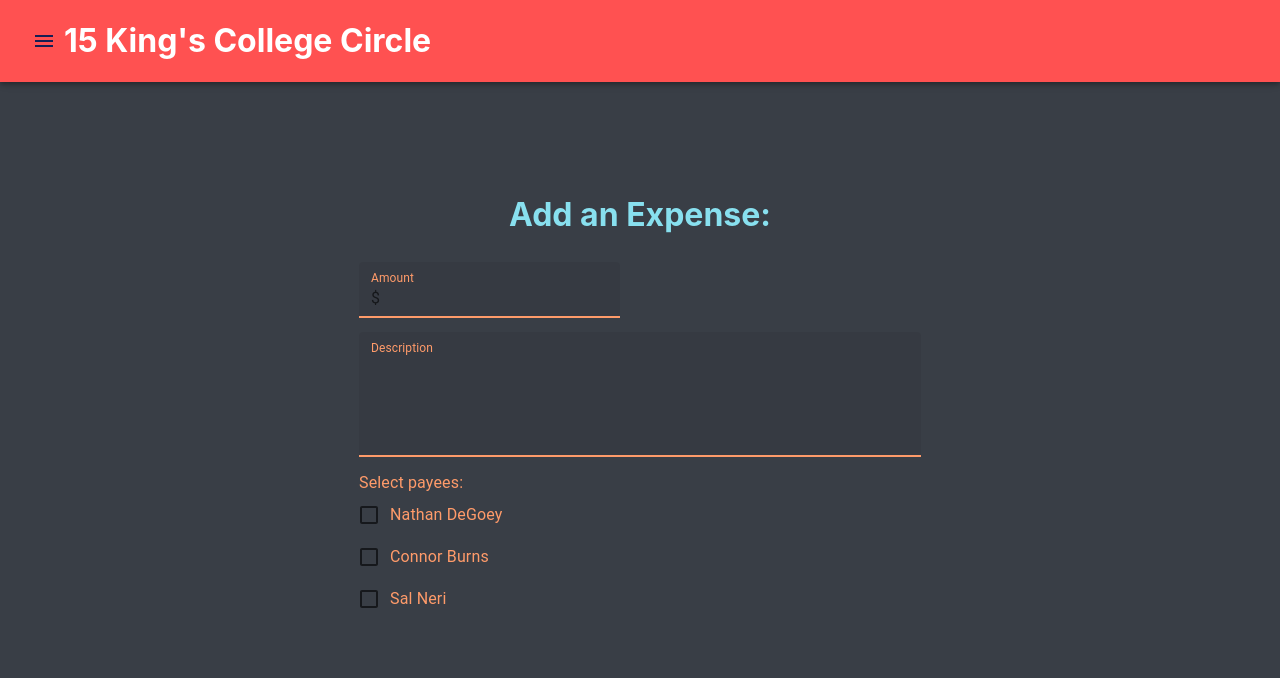
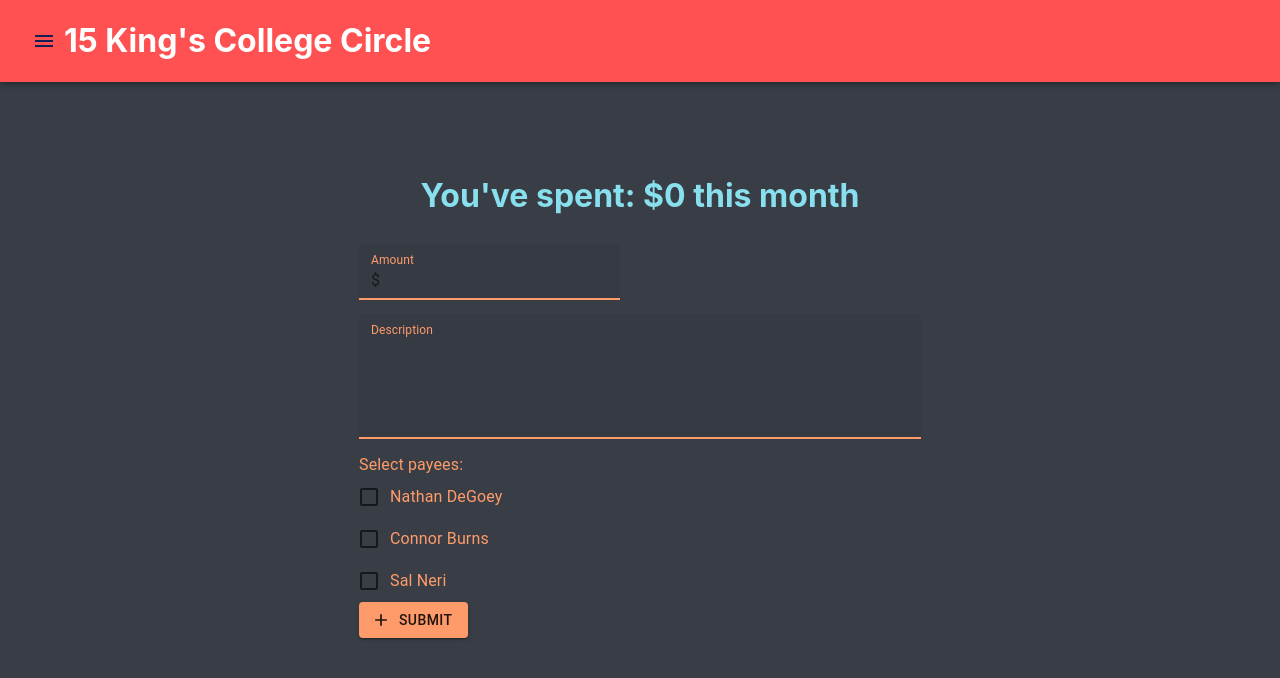
Before and after one commit to connorburns19/HouseMate, a React (Create React App) app in the folder house_mate/: page /add-expense in a window 1280 px wide. Shown: the top 678 px of the page. Built offline with nearby package versions, Linux system fonts and the light colour scheme.

Commit message:
passed down user prop to add expense page

```diff
--- a/house_mate/src/AddExpense/AddExpense.css
+++ b/house_mate/src/AddExpense/AddExpense.css
@@ -30,3 +30,7 @@
 .add-expense__form h4{
     color:whitesmoke;
 }
+
+.add-expense__button{
+    margin:100px;
+}
--- a/house_mate/src/AddExpense/AddExpense.js
+++ b/house_mate/src/AddExpense/AddExpense.js
@@ -14,14 +14,18 @@ import {
   FormControlLabel,
 } from "@mui/material";
 
-function AddExpense() {
+import Button from "@mui/material/Button";
+import AddIcon from "@mui/icons-material/Add";
+
+function AddExpense({users}) {
+
   return (
     <div className="main-page main-page--dark">
       <ThemeProvider theme={theme}>
         <NavBar />
         <div className="add-expense-wrapper" color="primary">
           <div className="main-page__title title-color--primary">
-            <h1>Add an Expense:</h1>
+            <h1>You've spent: ${users.expenses} this month</h1>
           </div>
           <div className="add-expense__form">
             <FormControl
@@ -86,6 +90,15 @@ function AddExpense() {
                 }
               />
             </FormGroup>
+            <Button
+              startIcon={<AddIcon />}
+              color="secondary"
+              variant="contained"
+              className="add-expense__button"
+            >
+              Submit
+            </Button>
+
           </div>
         </div>
       </ThemeProvider>
--- a/house_mate/src/App.js
+++ b/house_mate/src/App.js
@@ -31,7 +31,7 @@ function App() {
               startIcon={<AddIcon />}
               color="secondary"
               variant="contained"
-              className="landing-page__button button--color-green"
+              className="landing-page__button"
             >
               <h1>Add Expenses</h1>
             </Button>
--- a/house_mate/src/Objects/Users.js
+++ b/house_mate/src/Objects/Users.js
@@ -24,7 +24,7 @@ const users = [
     name: "user",
     phone: "999 999 9999",
     houses: [0, 1, 2],
-    expenses: [],
+    expenses: [0],
     type: "User",
     currUser: true,
   },
--- a/house_mate/src/index.js
+++ b/house_mate/src/index.js
@@ -9,6 +9,7 @@ import HousePage from './Houses/HousePage';
 import { BrowserRouter, Routes, Route, Router} from "react-router-dom";
 import NavBar from './NavBar/NavBar';
 import Profile from './Profile'
+import users from './Objects/Users';
 
 ReactDOM.render(
   <React.StrictMode>
@@ -16,7 +17,7 @@ ReactDOM.render(
       <Routes>
           <Route path="/*" element={<App />}/>
           <Route path="/view-expense" element={<ViewExpense />} />
-          <Route path="/add-expense" element={<AddExpense />} />
+          <Route path="/add-expense" element={<AddExpense users={users[0]}/>} />
           <Route path="/houses" element={<HousePage />} />
           <Route path="/profile" element={<Profile/>}/>
       </Routes>
```
